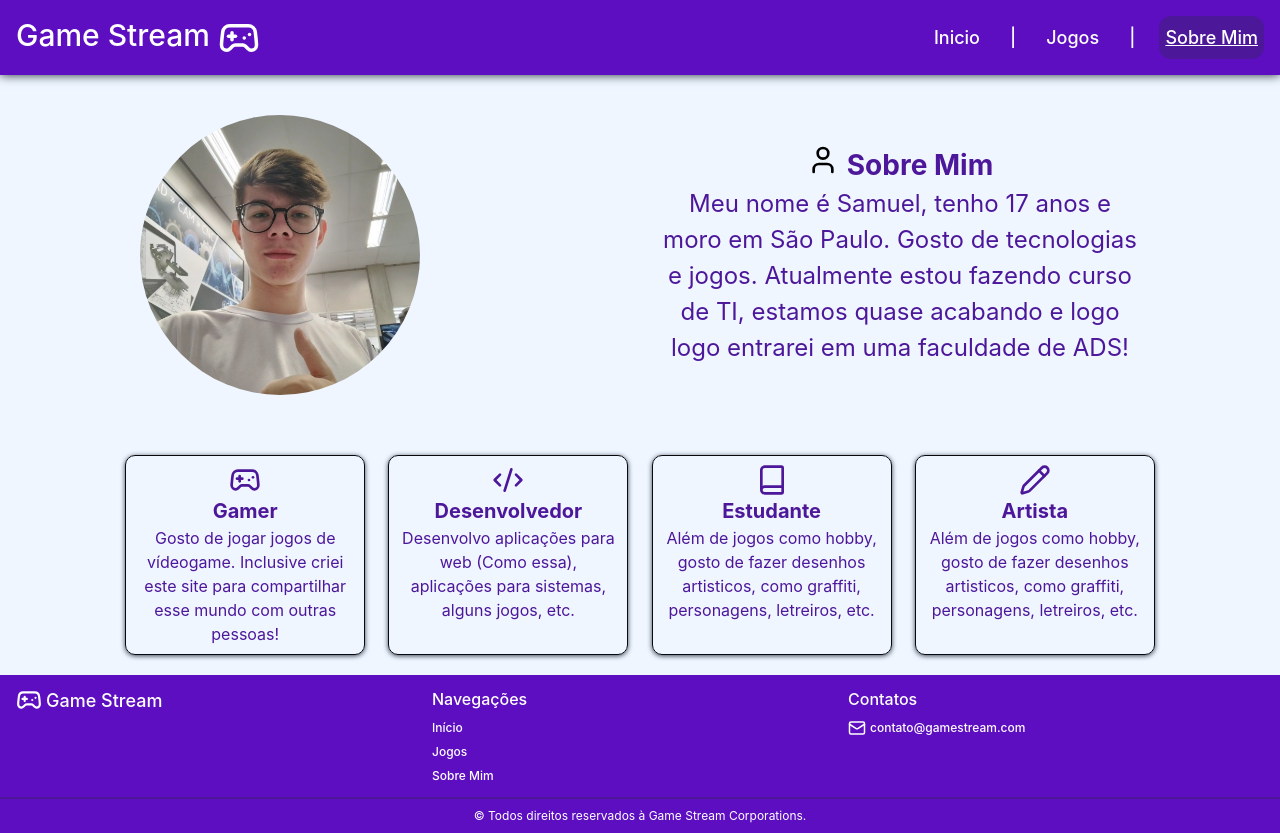
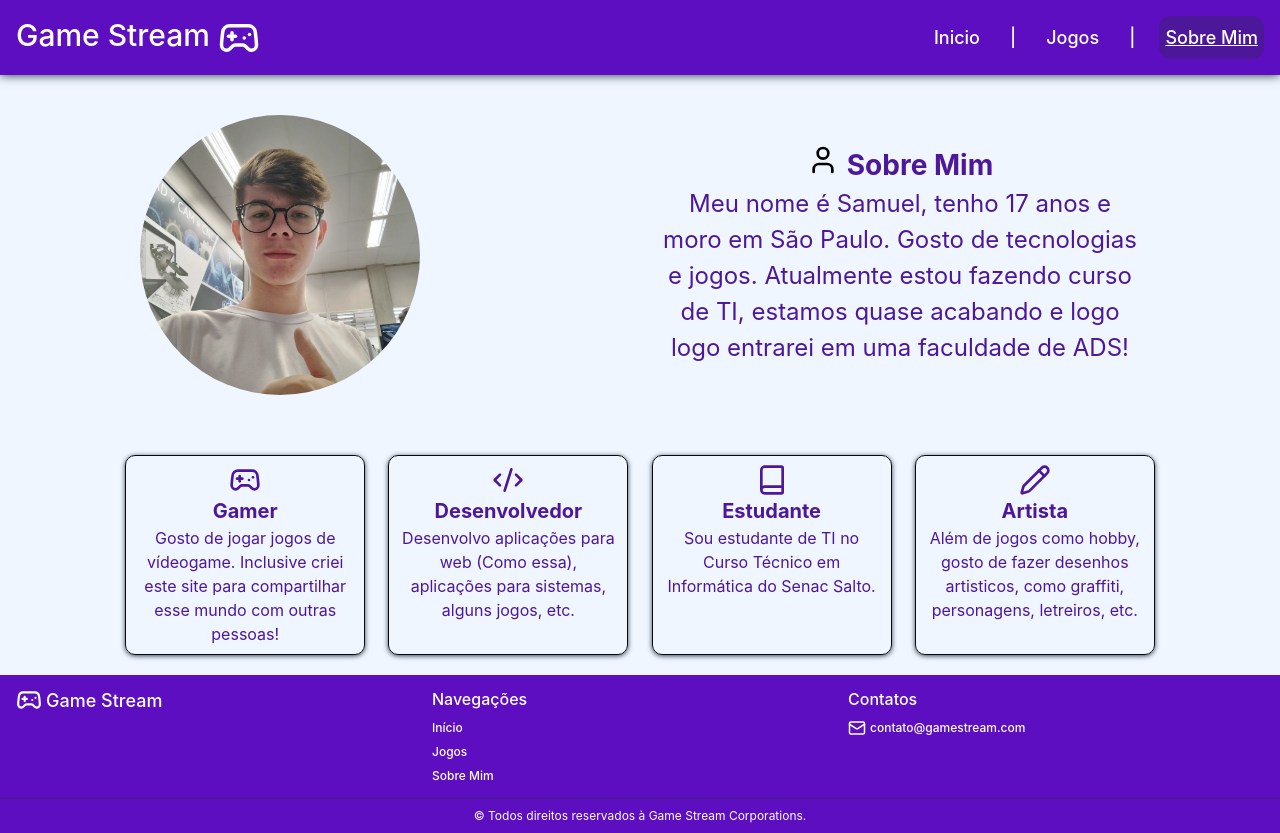
Before and after one commit to BITRAR-DEV/React, a React (Vite) app in the folder frontend/: page /sobre in a window 1280 px wide. Built offline with nearby package versions, Linux system fonts and the light colour scheme.

Commit message:
Terminei de Verdade 2.0

```diff
--- a/frontend/src/pages/sobre.tsx
+++ b/frontend/src/pages/sobre.tsx
@@ -22,7 +22,7 @@ function Sobre() {
       id: 3,
       icone: <Book size={32} />,
       titulo: "Estudante",
-      paragrafo: "Além de jogos como hobby, gosto de fazer desenhos artisticos, como graffiti, personagens, letreiros, etc."
+      paragrafo: "Sou estudante de TI no Curso Técnico em Informática do Senac Salto."
     },
     {
       id: 4,
```
